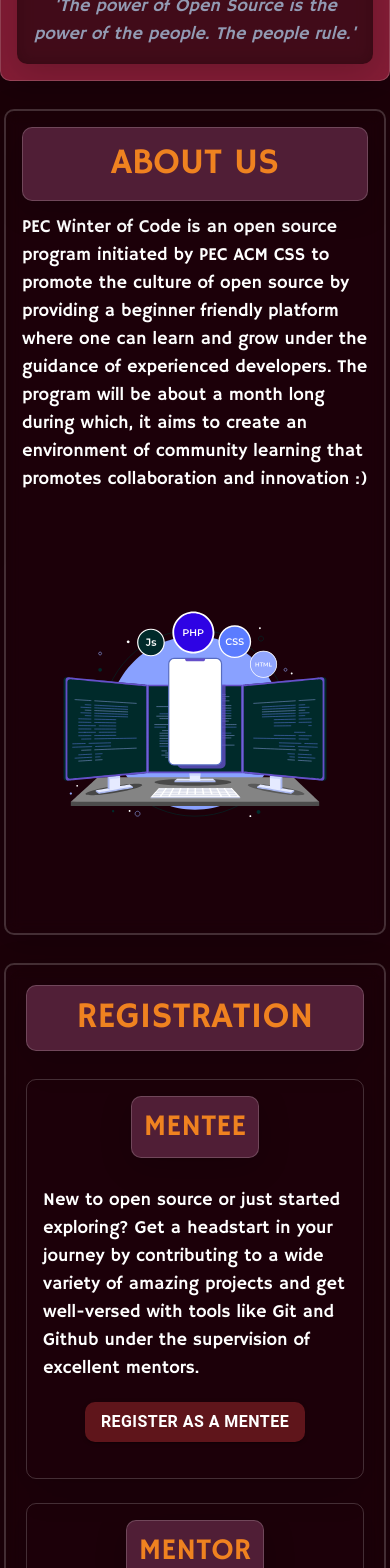
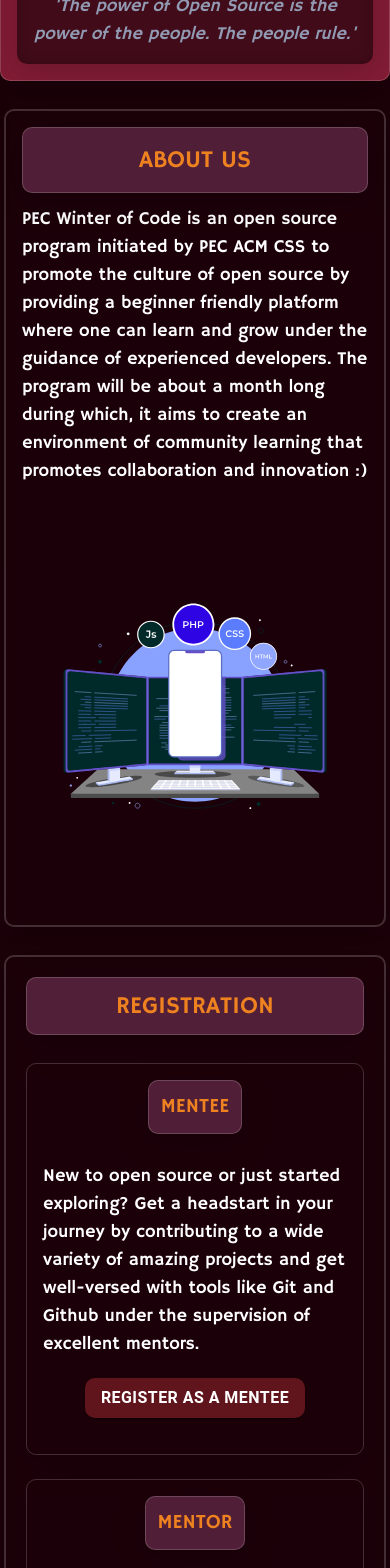
Before and after one commit to PEC-CSS/PWoC, a Next.js app: page / in a window 390 px wide. Shown: the part 300-1868 px from the top of the page. Built offline with nearby package versions, Linux system fonts and the light colour scheme.

Commit message:
fixed timeline and regis overflow fixed

```diff
--- a/components/index/RegistrationCard.tsx
+++ b/components/index/RegistrationCard.tsx
@@ -5,14 +5,14 @@
 export const RegistrationCard = () => {
   return (
     <div className="border-2 glassmorphism bg-[#14000600] p-5 md:py-8 md:px-10">
-      <div className="text-4xl md:text-6xl p-3 mb-4 text-[#ef8220] uppercase text-center bg-[#cc66a24d] glassmorphism">REGISTRATION</div>
+      <div className="[@media(max-width:230px)]:text-lg text-2xl sm:text-4xl md:text-6xl p-3 mb-4 text-[#ef8220] uppercase text-center bg-[#cc66a24d] glassmorphism">REGISTRATION</div>
 
       <div className="grid grid-cols-1 md:grid-cols-2 place-items-center">
         <div className="md:mx-8">
           <BasicContentCard
               title="Mentee"
               content={content.menteeRegisDesc}
-              titleClass="text-3xl md:text-4xl p-3 inline-block mb-4"
+              titleClass="text-xl sm:text-2xl md:text-4xl p-3 inline-block mb-4"
               containerClass="p-4 flex flex-col items-center my-3 md:my-1">
 
               <Button
@@ -39,7 +39,7 @@
           <BasicContentCard
               title="Mentor"
               content={content.mentorRegisDesc}
-              titleClass="text-3xl md:text-4xl p-3 inline-block mb-4"
+              titleClass="text-xl sm:text-2xl md:text-4xl p-3 inline-block mb-4"
               containerClass="p-4 flex flex-col items-center my-3 md:my-1">
 
               <Button
--- a/pages/index.tsx
+++ b/pages/index.tsx
@@ -37,14 +37,14 @@
                     content={content.pwocAbout}
                     img={tech}
                     containerClass="border-2 p-4 md:py-8 md:px-10"
-                    titleClass = 'text-4xl md:text-6xl p-4' />
+                    titleClass = 'text-2xl sm:text-3xl md:text-6xl p-4' />
             </div>
 
             <div className='md:mx-4 mx-[4px] my-7'>
                 <RegistrationCard />
             </div>
             <div className="my-6">
-                <div className={`text-[#ef8220] mx-[40px] text-4xl md:text-6xl p-4 uppercase text-center bg-[#cc66a24c] glassmorphism`}>Timeline</div>
+                <div className={`text-[#ef8220] mx-[40px] text-2xl sm:text-3xl md:text-6xl p-4 uppercase text-center bg-[#cc66a24c] glassmorphism`}>Timeline</div>
                 <Timeline />
             </div>
         </PageLayout>
```
